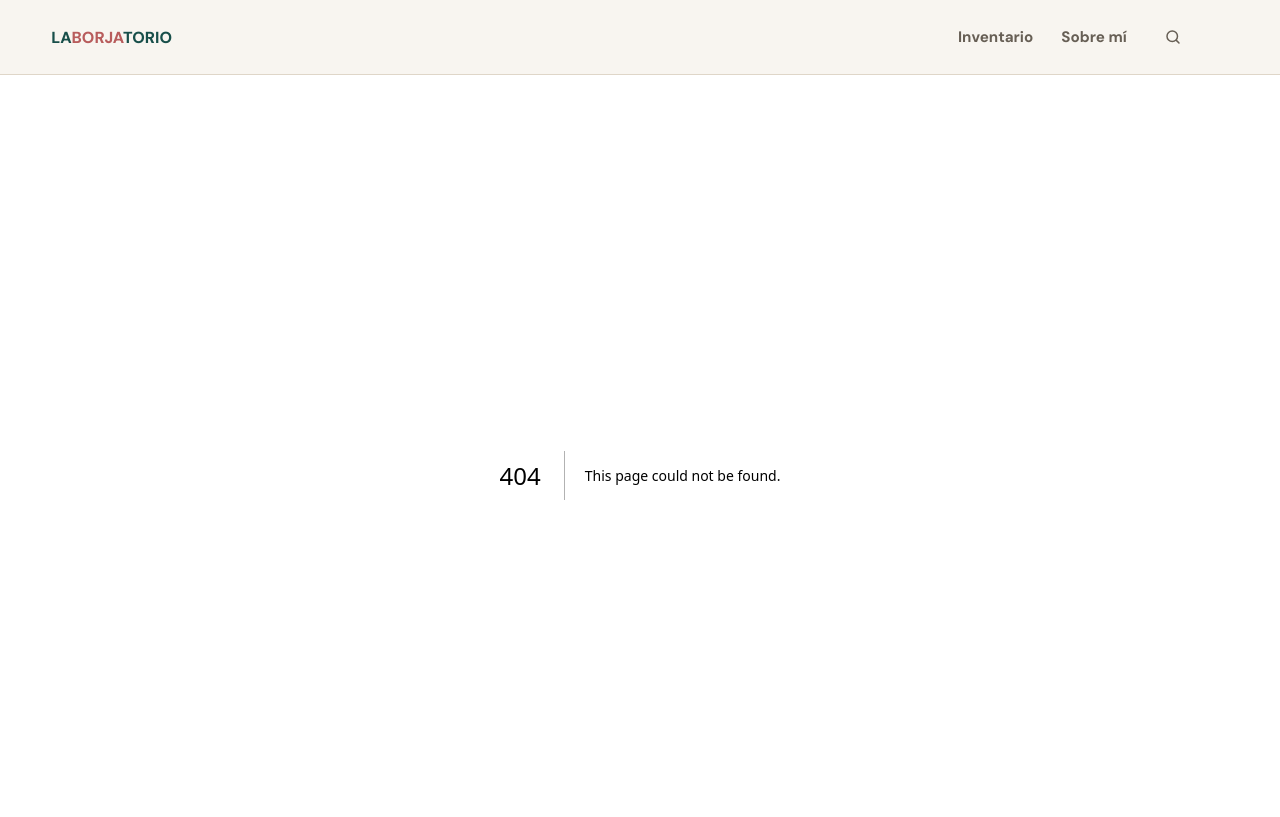
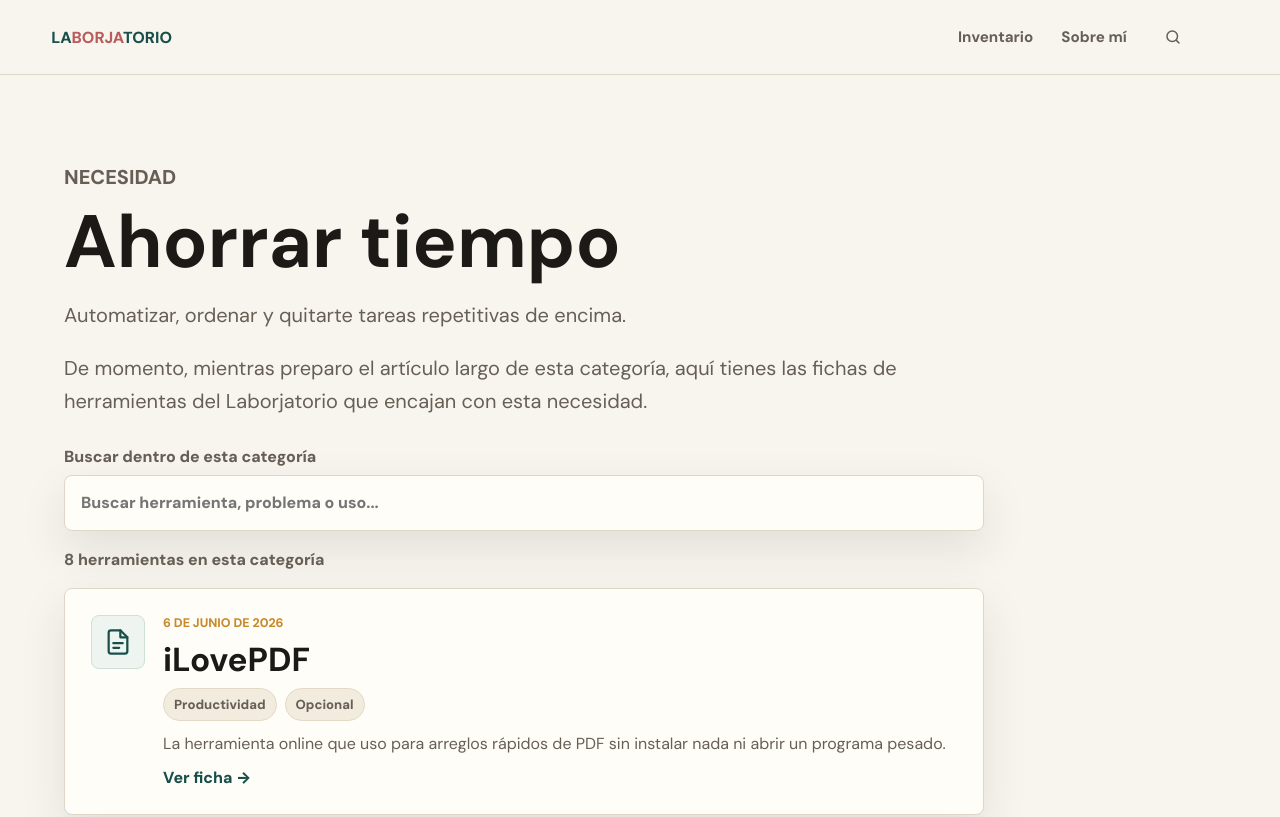
Before and after one commit to boreas77/laborjatorio, a Next.js app: page /ahorrar-tiempo in a window 1280 px wide. Before the commit this address had no page. Shown: the top 817 px of the page. Built offline with nearby package versions, Linux system fonts and the light colour scheme.

Commit message:
Anade paginas temporales por necesidad

```diff
--- /dev/null
+++ b/src/app/[needSlug]/page.tsx
@@ -0,0 +1,61 @@
+import type { Metadata } from "next";
+import { notFound } from "next/navigation";
+import { InventoryFeed } from "@/components/InventoryFeed";
+import { needCategories, getNeedCategoryBySlug } from "@/data/needs";
+import { tools } from "@/data/tools";
+
+type NeedPageProps = {
+  params: Promise<{
+    needSlug: string;
+  }>;
+};
+
+export function generateStaticParams() {
+  return needCategories.map((need) => ({
+    needSlug: need.slug
+  }));
+}
+
+export async function generateMetadata({ params }: NeedPageProps): Promise<Metadata> {
+  const { needSlug } = await params;
+  const need = getNeedCategoryBySlug(needSlug);
+
+  if (!need) {
+    return {};
+  }
+
+  return {
+    title: need.title,
+    description: `${need.description} Herramientas del Laborjatorio relacionadas con esta necesidad.`
+  };
+}
+
+export default async function NeedPage({ params }: NeedPageProps) {
+  const { needSlug } = await params;
+  const need = getNeedCategoryBySlug(needSlug);
+
+  if (!need) {
+    notFound();
+  }
+
+  const relatedTools = tools.filter((tool) => need.toolSlugs.includes(tool.slug));
+
+  return (
+    <section className="page-shell inventory-page need-page">
+      <div className="page-heading inventory-heading">
+        <p className="eyebrow">Necesidad</p>
+        <h1>{need.title}</h1>
+        <p>{need.description}</p>
+        <p>
+          De momento, mientras preparo el artículo largo de esta categoría, aquí tienes
+          las fichas de herramientas del Laborjatorio que encajan con esta necesidad.
+        </p>
+      </div>
+      <InventoryFeed
+        tools={relatedTools}
+        countLabel="en esta categoría"
+        searchLabel="Buscar dentro de esta categoría"
+      />
+    </section>
+  );
+}
--- a/src/app/sitemap.ts
+++ b/src/app/sitemap.ts
@@ -1,8 +1,9 @@
 import type { MetadataRoute } from "next";
+import { needCategories } from "@/data/needs";
 import { siteConfig } from "@/data/site";
 
 export default function sitemap(): MetadataRoute.Sitemap {
-  return ["", "/inventario", "/sobre"].map((route) => ({
+  return ["", "/inventario", "/sobre", ...needCategories.map((need) => `/${need.slug}`)].map((route) => ({
     url: `${siteConfig.url}${route}`,
     lastModified: new Date()
   }));
--- a/src/components/InventoryFeed.tsx
+++ b/src/components/InventoryFeed.tsx
@@ -6,7 +6,9 @@ import type { Tool } from "@/data/tools";
 import { labelFromStatus } from "@/lib/format";
 
 type InventoryFeedProps = {
+  countLabel?: string;
   initialQuery?: string;
+  searchLabel?: string;
   tools: Tool[];
 };
 
@@ -22,7 +24,12 @@ const iconByCategory: Record<string, InventoryIconName> = {
   "Creación de materiales": "layers"
 };
 
-export function InventoryFeed({ initialQuery = "", tools }: InventoryFeedProps) {
+export function InventoryFeed({
+  countLabel = "en el inventario",
+  initialQuery = "",
+  searchLabel = "Buscar en el inventario",
+  tools
+}: InventoryFeedProps) {
   const [query, setQuery] = useState(initialQuery);
   const sortedTools = useMemo(
     () =>
@@ -59,7 +66,7 @@ export function InventoryFeed({ initialQuery = "", tools }: InventoryFeedProps)
   return (
     <section className="inventory-browser" aria-label="Inventario de herramientas">
       <label className="inventory-search">
-        Buscar en el inventario
+        {searchLabel}
         <input
           value={query}
           onChange={(event) => setQuery(event.target.value)}
@@ -69,8 +76,7 @@ export function InventoryFeed({ initialQuery = "", tools }: InventoryFeedProps)
       </label>
 
       <p className="inventory-count">
-        {filteredTools.length} herramienta{filteredTools.length === 1 ? "" : "s"} en el
-        inventario
+        {filteredTools.length} herramienta{filteredTools.length === 1 ? "" : "s"} {countLabel}
       </p>
 
       <div className="inventory-feed">
--- /dev/null
+++ b/src/data/needs.ts
@@ -0,0 +1,143 @@
+export type NeedCategoryIcon =
+  | "browser"
+  | "card"
+  | "clock"
+  | "desk"
+  | "heart"
+  | "layers"
+  | "pen"
+  | "screen"
+  | "users";
+
+export type NeedCategory = {
+  title: string;
+  slug: string;
+  description: string;
+  icon: NeedCategoryIcon;
+  toolSlugs: string[];
+};
+
+export const needCategories: NeedCategory[] = [
+  {
+    title: "Crear contenido",
+    slug: "crear-contenido",
+    description: "Ideas, guiones, vídeos, podcasts y publicaciones que salen del cajón.",
+    icon: "pen",
+    toolSlugs: [
+      "chatgpt",
+      "opusclip",
+      "davinci-resolve-editor-video-gratis-profesores",
+      "kommodo",
+      "happyscribe",
+      "metricool",
+      "audacity",
+      "spotify-for-podcasters",
+      "squoosh",
+      "filtro-antipop-innogear",
+      "logitech-c920",
+      "acer-nitro-5"
+    ]
+  },
+  {
+    title: "Crear materiales",
+    slug: "crear-materiales",
+    description: "Fichas, PDFs, presentaciones y recursos que pueden entrar en clase.",
+    icon: "layers",
+    toolSlugs: ["chatgpt", "canva", "ilovepdf", "happyscribe", "squoosh", "notion"]
+  },
+  {
+    title: "Dar clases online",
+    slug: "dar-clases-online",
+    description: "Herramientas para explicar, grabar, acompañar y estar presente a distancia.",
+    icon: "screen",
+    toolSlugs: [
+      "kommodo",
+      "logitech-c920",
+      "acer-nitro-5",
+      "standing-desk-maidesite",
+      "silla-oficina-malla",
+      "inphic-pm6",
+      "filtro-antipop-innogear",
+      "ilovepdf",
+      "notion",
+      "chatgpt"
+    ]
+  },
+  {
+    title: "Conseguir estudiantes",
+    slug: "conseguir-estudiantes",
+    description: "Visibilidad, confianza, comunicación y sistemas para que te encuentren.",
+    icon: "users",
+    toolSlugs: [
+      "metricool",
+      "mailpoet",
+      "opusclip",
+      "canva",
+      "squoosh",
+      "spotify-for-podcasters",
+      "happyscribe"
+    ]
+  },
+  {
+    title: "Vender y cobrar",
+    slug: "vender-y-cobrar",
+    description: "Cursos, pagos, correos, productos y ventas sin montar un circo técnico.",
+    icon: "card",
+    toolSlugs: ["mailpoet", "metricool", "canva", "ilovepdf", "lastpass"]
+  },
+  {
+    title: "Ahorrar tiempo",
+    slug: "ahorrar-tiempo",
+    description: "Automatizar, ordenar y quitarte tareas repetitivas de encima.",
+    icon: "clock",
+    toolSlugs: [
+      "chatgpt",
+      "ilovepdf",
+      "happyscribe",
+      "metricool",
+      "mailpoet",
+      "lastpass",
+      "notion",
+      "squoosh"
+    ]
+  },
+  {
+    title: "Construir mi web",
+    slug: "construir-mi-web",
+    description: "Páginas, presencia online, analítica y estructura digital.",
+    icon: "browser",
+    toolSlugs: ["mailpoet", "metricool", "squoosh", "lastpass", "ilovepdf", "canva"]
+  },
+  {
+    title: "Mi escritorio",
+    slug: "mi-escritorio",
+    description: "Equipo físico, cámara, sonido, pantalla y entorno de trabajo.",
+    icon: "desk",
+    toolSlugs: [
+      "standing-desk-maidesite",
+      "silla-oficina-malla",
+      "inphic-pm6",
+      "ventilador-recargable-silencioso",
+      "filtro-antipop-innogear",
+      "logitech-c920",
+      "acer-nitro-5"
+    ]
+  },
+  {
+    title: "Cuidarme",
+    slug: "cuidarme",
+    description: "Ergonomía, foco, pausas y cosas que ayudan a seguir trabajando.",
+    icon: "heart",
+    toolSlugs: [
+      "petit-bambou",
+      "standing-desk-maidesite",
+      "silla-oficina-malla",
+      "ventilador-recargable-silencioso",
+      "inphic-pm6"
+    ]
+  }
+];
+
+export function getNeedCategoryBySlug(slug: string) {
+  return needCategories.find((need) => need.slug === slug);
+}
```
Also changed, not shown: src/app/page.tsx (+4 -62 lines).
